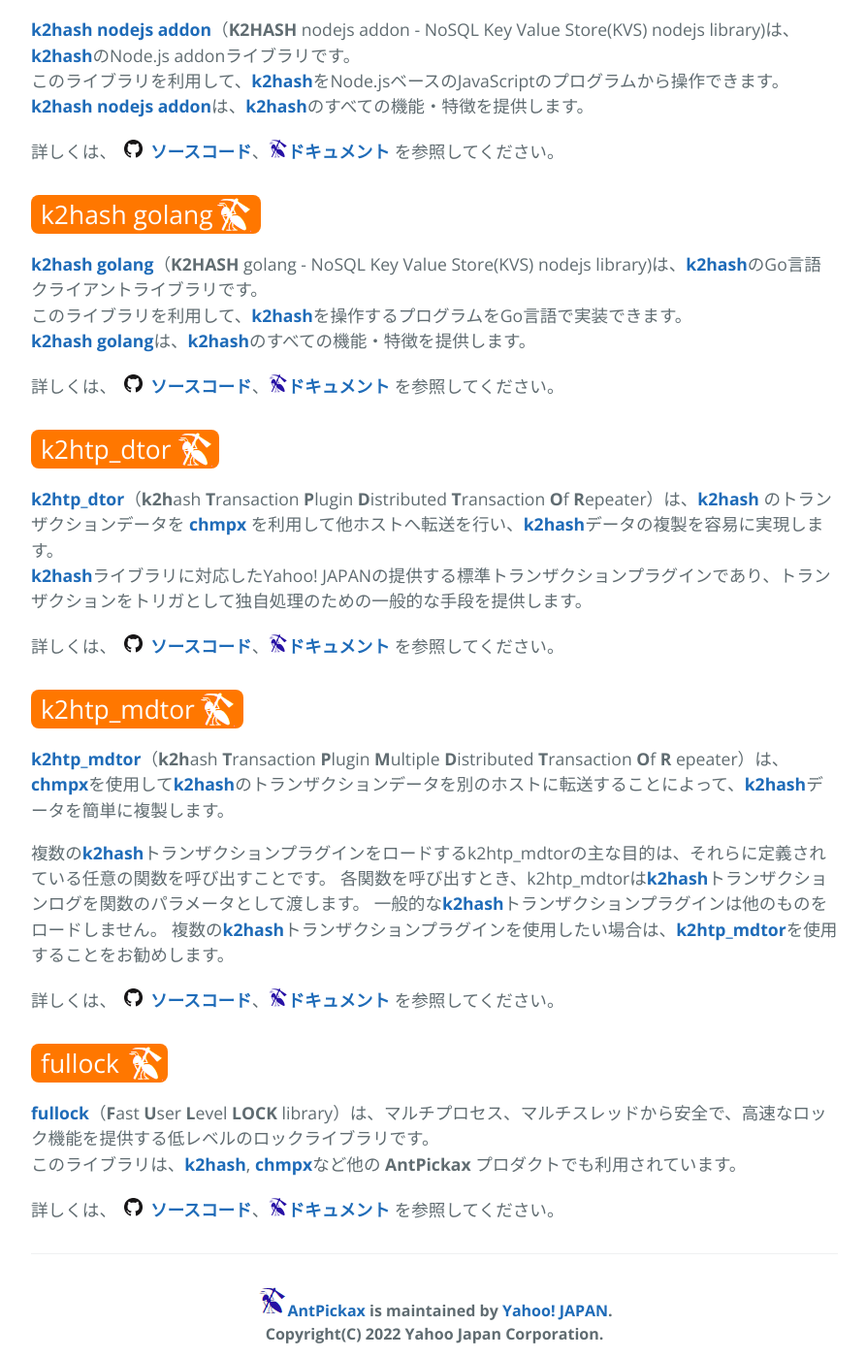
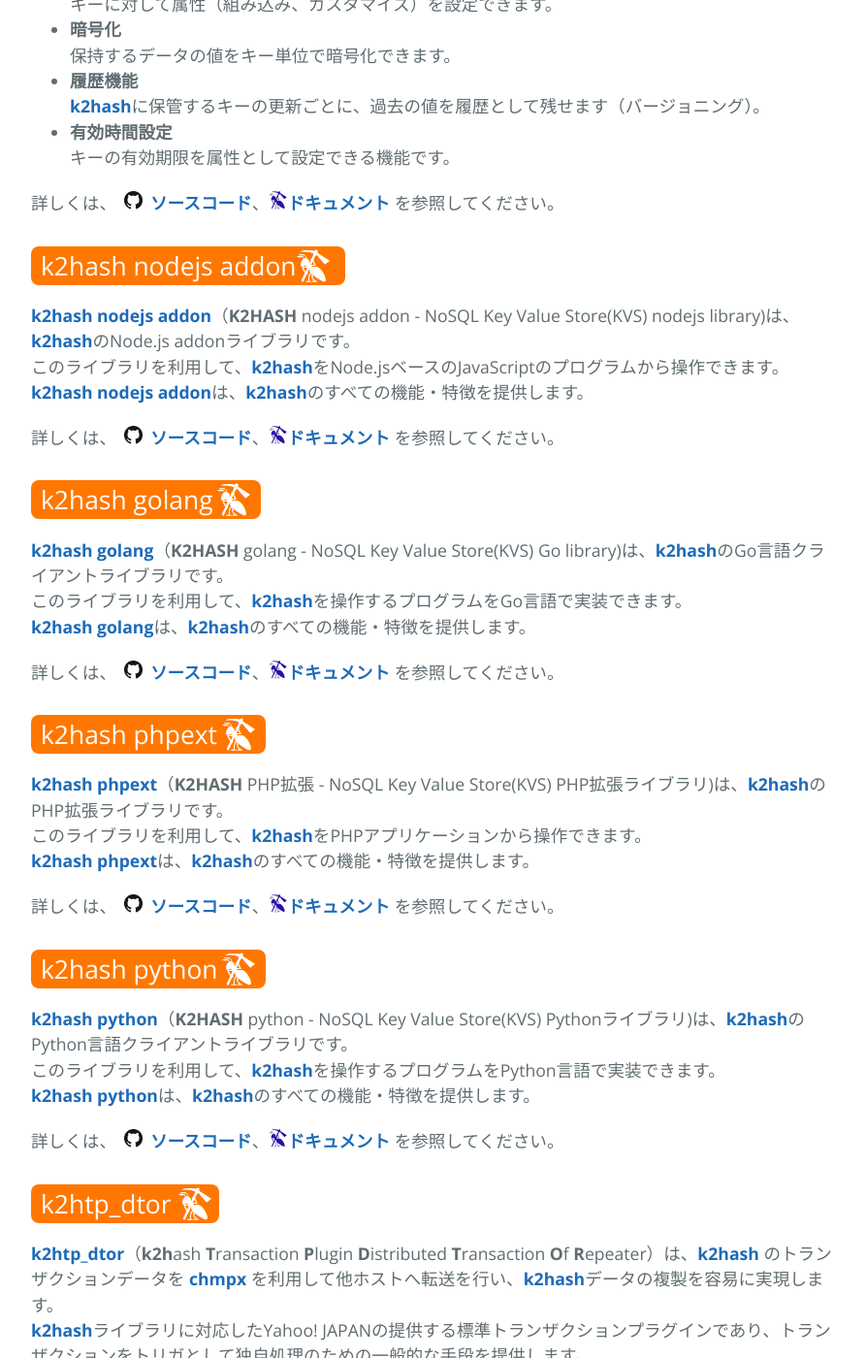
Before and after one commit to yahoojapan/AntPickax, a Jekyll site: the page built from indexja.md, in a window 1280 px wide and 1400 px high, scrolled down 8602 px. Shown: the whole window at 97% size, without its empty margins (192-1085 px from the left). Built offline with Jekyll 4.4.1, drawn with Linux system fonts in a browser that asks for light colours; comment, search, counter and statistics services are not loaded; some of the changed text lies outside the part shown.

Commit message:
Adds k2hdkc_python, k2hash_phpext, k2hash_python

```diff
--- a/indexja.md
+++ b/indexja.md
@@ -11,10 +11,13 @@ title_k2hdkc: <a class="to_antpickax_banner" href="https://k2hdkc.antpick.ax/ind
 title_k2hdkc_nodejs: <a class="to_antpickax_banner" href="https://nodejs.k2hdkc.antpick.ax/indexja.html">k2hdkc nodejs addon</a>
 title_k2hdkc_java: <a class="to_antpickax_banner" href="https://java.k2hdkc.antpick.ax/">java driver for k2hdkc</a>
 title_k2hdkc_go: <a class="to_antpickax_banner" href="https://pkg.go.dev/github.com/yahoojapan/k2hdkc_go/k2hdkc">k2hdkc golang</a>
+title_k2hdkc_python: <a class="to_antpickax_banner" href="https://k2hdkc-python.readthedocs.io/">k2hdkc python</a>
 title_k2hftfuse: <a class="to_antpickax_banner" href="https://k2hftfuse.antpick.ax/indexja.html">k2hftfuse</a>
 title_k2hash: <a class="to_antpickax_banner" href="https://k2hash.antpick.ax/indexja.html">k2hash</a>
 title_k2hash_nodejs: <a class="to_antpickax_banner" href="https://nodejs.k2hash.antpick.ax/indexja.html">k2hash nodejs addon</a>
 title_k2hash_go: <a class="to_antpickax_banner" href="https://pkg.go.dev/github.com/yahoojapan/k2hash_go/k2hash">k2hash golang</a>
+title_k2hash_python: <a class="to_antpickax_banner" href="https://k2hash-python.readthedocs.io/">k2hash python</a>
+title_k2hash_phpext: <a class="to_antpickax_banner" href="https://php.k2hash.antpick.ax/">k2hash phpext</a>
 title_chmpx: <a class="to_antpickax_banner" href="https://chmpx.antpick.ax/indexja.html">chmpx</a>
 title_chmpx_nodejs: <a class="to_antpickax_banner" href="https://nodejs.chmpx.antpick.ax/indexja.html">chmpx nodejs addon</a>
 title_k2htpdtor: <a class="to_antpickax_banner" href="https://k2htpdtor.antpick.ax/indexja.html">k2htp_dtor</a>
@@ -164,6 +167,13 @@ Yahoo! JAPANでは、多くのオープンソースを利用し、また貢献
 
 詳しくは、{{ page.github_icon }}[**ソースコード**](https://github.com/yahoojapan/k2hdkc_go)、{{ page.antpickax_icon }}[**ドキュメント**](https://pkg.go.dev/github.com/yahoojapan/k2hdkc_go/k2hdkc) を参照してください。
 
+## {{ page.title_k2hdkc_python }}
+[**k2hdkc python**](https://k2hdkc-python.readthedocs.io/ja/latest/)（**K2HDKC** python - k2hash based distributed kvs cluster)は、[**k2hdkc**](https://k2hdkc.antpick.ax/indexja.html)のPython言語クライアントライブラリです。
+このライブラリを利用して、[**k2hdkc**](https://k2hdkc.antpick.ax/indexja.html)のスレーブ側クライアントアプリケーションを、Python言語で実装できます。
+[**k2hdkc python**](https://k2hdkc-python.readthedocs.io/ja/latest/)は、[**k2hdkc**](https://k2hdkc.antpick.ax/indexja.html)の分散KVSのスレーブ側クライアントに必要なすべての機能・特徴を提供します。
+
+詳しくは、{{ page.github_icon }}[**ソースコード**](https://github.com/yahoojapan/k2hdkc_python)、{{ page.antpickax_icon }}[**ドキュメント**](https://k2hdkc-python.readthedocs.io/ja/latest/) を参照してください。
+
 ## {{ page.title_k2hftfuse }}
 [**k2hftfuse**](https://k2hftfuse.antpick.ax/indexja.html)（**k2h**ash **F**ile **T**ransaction by **FUSE** based file system）とは、[FUSE（Filesystem in Userspace）](https://github.com/libfuse/libfuse) によるユーザースペースでのマウント機能を利用したファイル/メッセージ転送システムです。
 
@@ -254,11 +264,25 @@ SSLでの通信をサポートしています。
 詳しくは、{{ page.github_icon }}[**ソースコード**](https://github.com/yahoojapan/k2hash_nodejs)、{{ page.antpickax_icon }}[**ドキュメント**](https://nodejs.k2hash.antpick.ax/indexja.html) を参照してください。
 
 ## {{ page.title_k2hash_go }}
-[**k2hash golang**](https://pkg.go.dev/github.com/yahoojapan/k2hash_go/k2hash)（**K2HASH** golang - NoSQL Key Value Store(KVS) nodejs library)は、[**k2hash**](https://k2hash.antpick.ax/indexja.html)のGo言語クライアントライブラリです。
+[**k2hash golang**](https://pkg.go.dev/github.com/yahoojapan/k2hash_go/k2hash)（**K2HASH** golang - NoSQL Key Value Store(KVS) Go library)は、[**k2hash**](https://k2hash.antpick.ax/indexja.html)のGo言語クライアントライブラリです。
 このライブラリを利用して、[**k2hash**](https://k2hash.antpick.ax/indexja.html)を操作するプログラムをGo言語で実装できます。
 [**k2hash golang**](https://pkg.go.dev/github.com/yahoojapan/k2hash_go/k2hash)は、[**k2hash**](https://k2hash.antpick.ax/indexja.html)のすべての機能・特徴を提供します。
 
 詳しくは、{{ page.github_icon }}[**ソースコード**](https://github.com/yahoojapan/k2hash_go)、{{ page.antpickax_icon }}[**ドキュメント**](https://pkg.go.dev/github.com/yahoojapan/k2hash_go/k2hash) を参照してください。
+
+## {{ page.title_k2hash_phpext }}
+[**k2hash phpext**](https://php.k2hash.antpick.ax/indexja.html)（**K2HASH** PHP拡張 - NoSQL Key Value Store(KVS) PHP拡張ライブラリ)は、[**k2hash**](https://k2hash.antpick.ax/indexja.html)のPHP拡張ライブラリです。
+このライブラリを利用して、[**k2hash**](https://k2hash.antpick.ax/indexja.html)をPHPアプリケーションから操作できます。
+[**k2hash phpext**](https://php.k2hash.antpick.ax/indexja.html)は、[**k2hash**](https://k2hash.antpick.ax/indexja.html)のすべての機能・特徴を提供します。
+
+詳しくは、{{ page.github_icon }}[**ソースコード**](https://github.com/yahoojapan/k2hash_phpext)、{{ page.antpickax_icon }}[**ドキュメント**](https://php.k2hash.antpick.ax/indexja.html) を参照してください。
+
+## {{ page.title_k2hash_python }}
+[**k2hash python**](https://k2hash-python.readthedocs.io/ja/latest/)（**K2HASH** python - NoSQL Key Value Store(KVS) Pythonライブラリ)は、[**k2hash**](https://k2hash.antpick.ax/indexja.html)のPython言語クライアントライブラリです。
+このライブラリを利用して、[**k2hash**](https://k2hash.antpick.ax/indexja.html)を操作するプログラムをPython言語で実装できます。
+[**k2hash python**](https://k2hash-python.readthedocs.io/ja/latest/)は、[**k2hash**](https://k2hash.antpick.ax/indexja.html)のすべての機能・特徴を提供します。
+
+詳しくは、{{ page.github_icon }}[**ソースコード**](https://github.com/yahoojapan/k2hash_python)、{{ page.antpickax_icon }}[**ドキュメント**](https://k2hash-python.readthedocs.io/ja/latest/) を参照してください。
 
 ## {{ page.title_k2htpdtor }}
 [**k2htp_dtor**](https://k2htpdtor.antpick.ax/indexja.html)（**k2h**ash **T**ransaction **P**lugin **D**istributed **T**ransaction **O**f **R**epeater）は、[**k2hash**](https://k2hash.antpick.ax/indexja.html) のトランザクションデータを [**chmpx**](https://chmpx.antpick.ax/indexja.html) を利用して他ホストへ転送を行い、[**k2hash**](https://k2hash.antpick.ax/indexja.html)データの複製を容易に実現します。
```
Also changed, not shown: index.md (+25 -1 lines).
